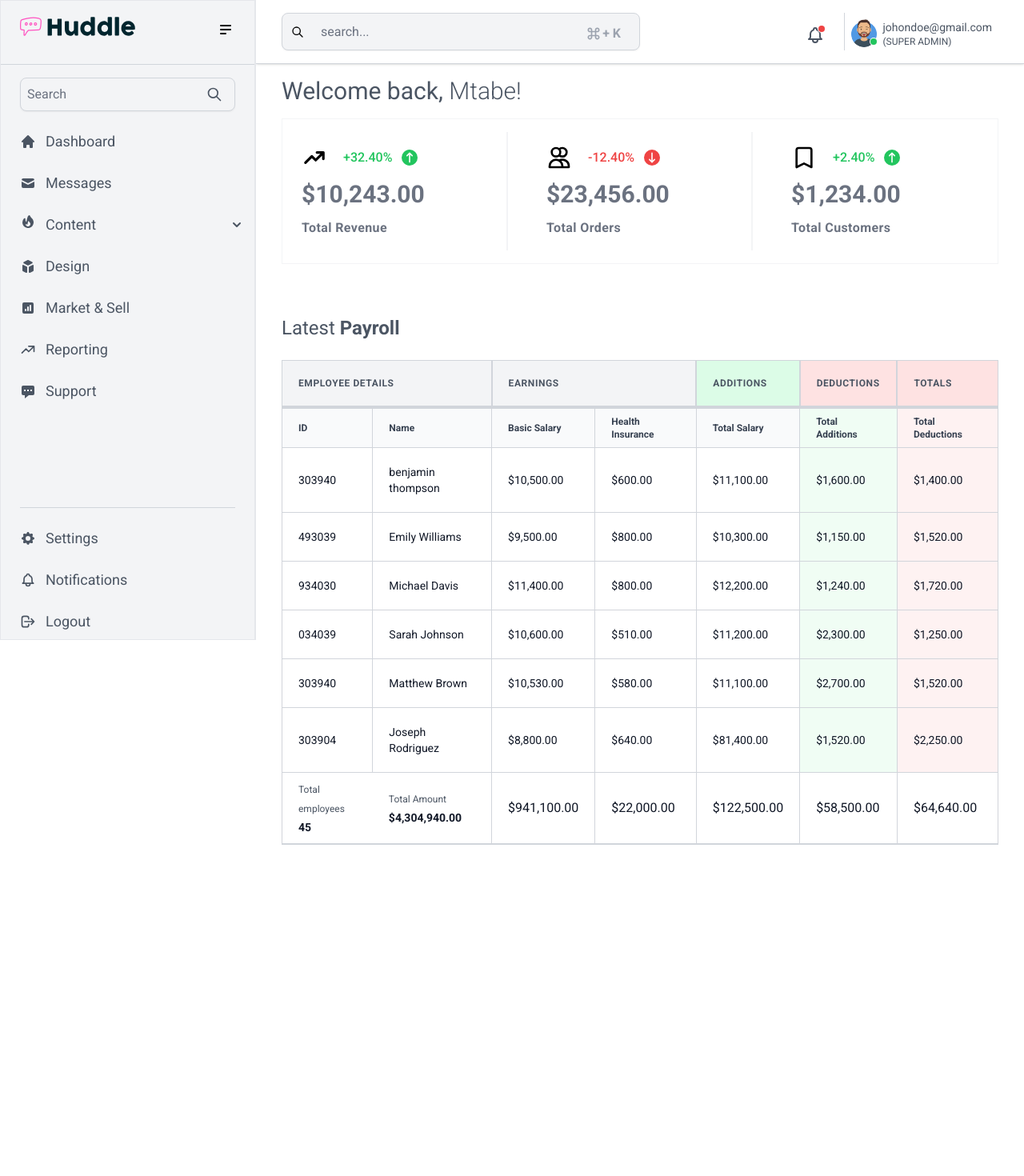
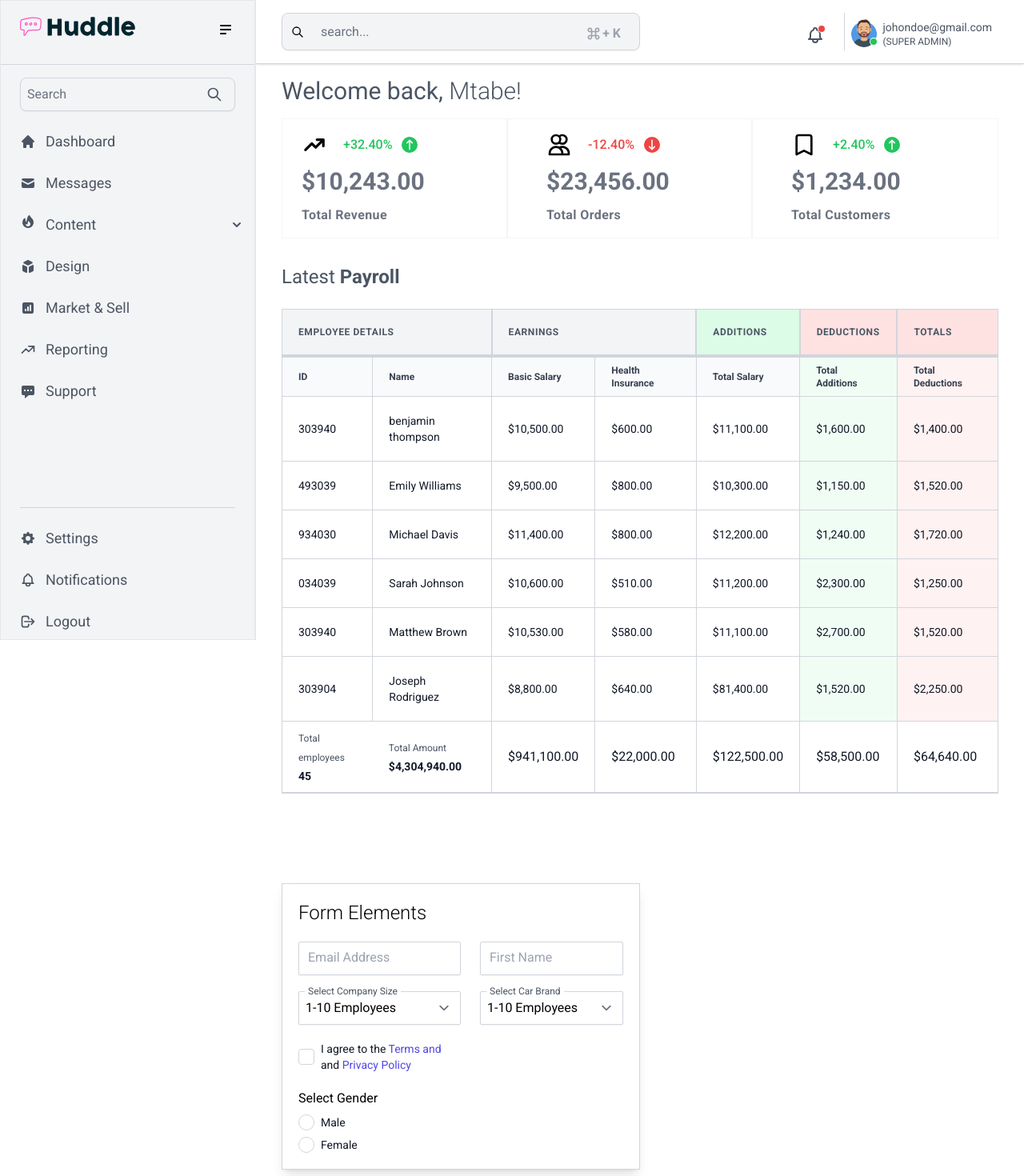
Before and after one commit to watabelabs/tailwind-dashboard, a React (Vite) app: page / in a window 1280 px wide. Shown: the top 1470 px of the page at 80% size. Before the commit the page ends 1088 px from the top, so only its background shows below. Built offline with nearby package versions, Linux system fonts and the light colour scheme.

Commit message:
feat: add form to home

```diff
--- a/src/components/App.tsx
+++ b/src/components/App.tsx
@@ -18,6 +18,7 @@ import {
 } from "react-icons/hi";
 import StatsCard from "./ui/StatsCard";
 import PayrollTable from "./PayrollTable";
+import Form from "./Form";
 
 const App = () => {
   const [isSidebarOpen, setSidebarOpen] = useState(true);
@@ -217,15 +218,19 @@ const App = () => {
           <h1 className="font-sans text-3xl text-gray-600">
             Welcome back, <span className="font-light">Mtabe!</span>
           </h1>
-          <div className="border border-gray-100 py-4 my-4">
+          <div className="border border-gray-100 mt-4">
             <StatsCard />
           </div>
 
-          <div className="mt-12">
+          <div className="mt-8">
             <h1 className="font-sans text-2xl mb-6 text-gray-600">
               Latest <span className="font-semibold">Payroll</span>
             </h1>
             <PayrollTable />
+          </div>
+
+          <div className="my-28">
+            <Form />
           </div>
           {/* content area ends */}
         </div>
```
